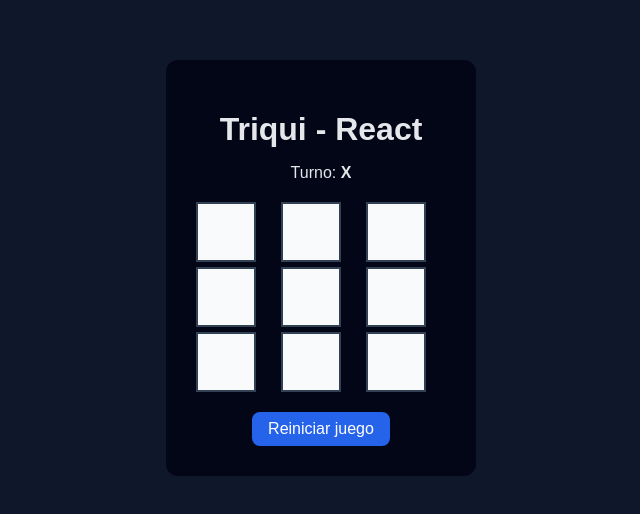
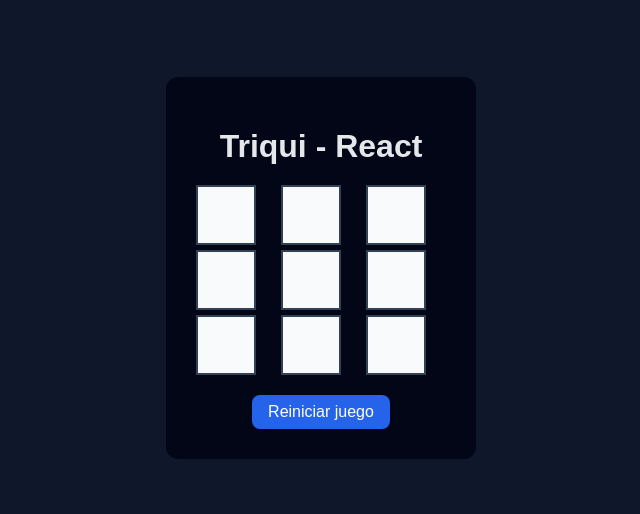
Before and after one commit to dmafs/Triqui, a React (Vite) app: page / in a window 1280 px wide. Shown: the part 132-646 px from the top of the page, without its empty margins (319-959 px from the left). Built offline with nearby package versions, Linux system fonts and the light colour scheme.

Commit message:
Fix: control de estado final del juego para evitar conflicto ganador/empate

```diff
--- a/src/App.jsx
+++ b/src/App.jsx
@@ -37,14 +37,19 @@ function App() {
 const winner = calculateWinner(squares);
 const isDraw = squares.every(square => square !== null) && !winner;
 
+const gameStatus = winner
+  ? "win"
+  : isDraw
+  ? "draw"
+  : "playing";
 
 useEffect(() => {
     if (winner) {
-          toast.success(` Ganó el jugador ${winner}`, {
+      toast.success(`🎉 Ganó el jugador ${winner}`, {
         position: "top-right",
-            autoClose: 2500,
-            hideProgressBar: false
+        autoClose: 2500
       });
+      return;
     }
 
     if (isDraw) {
@@ -58,7 +63,7 @@ function App() {
 
 
     function hndleSquareClick(index){
-        if (squares[index] || winner)return;
+        if (squares[index] || gameStatus)return;
 
         const newSquares =[...squares];
         newSquares[index] = isXNext ? "X" : "O";
@@ -72,6 +77,7 @@ function App() {
     function handleReset() {
         setSquares(Array(9).fill(null));
         setIsXNext(true);
+        gameStatus("playing");
         toast.dismiss();
       }
 
@@ -87,9 +93,9 @@ function App() {
     >
       <h1 style={{ marginBottom: "10px" }}>Triqui - React</h1>
       <p style ={{marginBottom: "20px"}}>
-      {winner && <strong>Ganador: {winner}</strong>}
-      {isDraw && <strong>Empate </strong>}
-      {!winner && !isDraw && (
+      {gameStatus === "win" && <strong>Ganador: {winner}</strong>}
+      {gameStatus === "draw" && <strong>Empate </strong>}
+      {!winner === "playing" && !isDraw && (
         <>
         Turno: <strong>{isXNext ? "X" : "O"}</strong>
         </>
```
Lines whose indentation alone changed are shown as unchanged.
